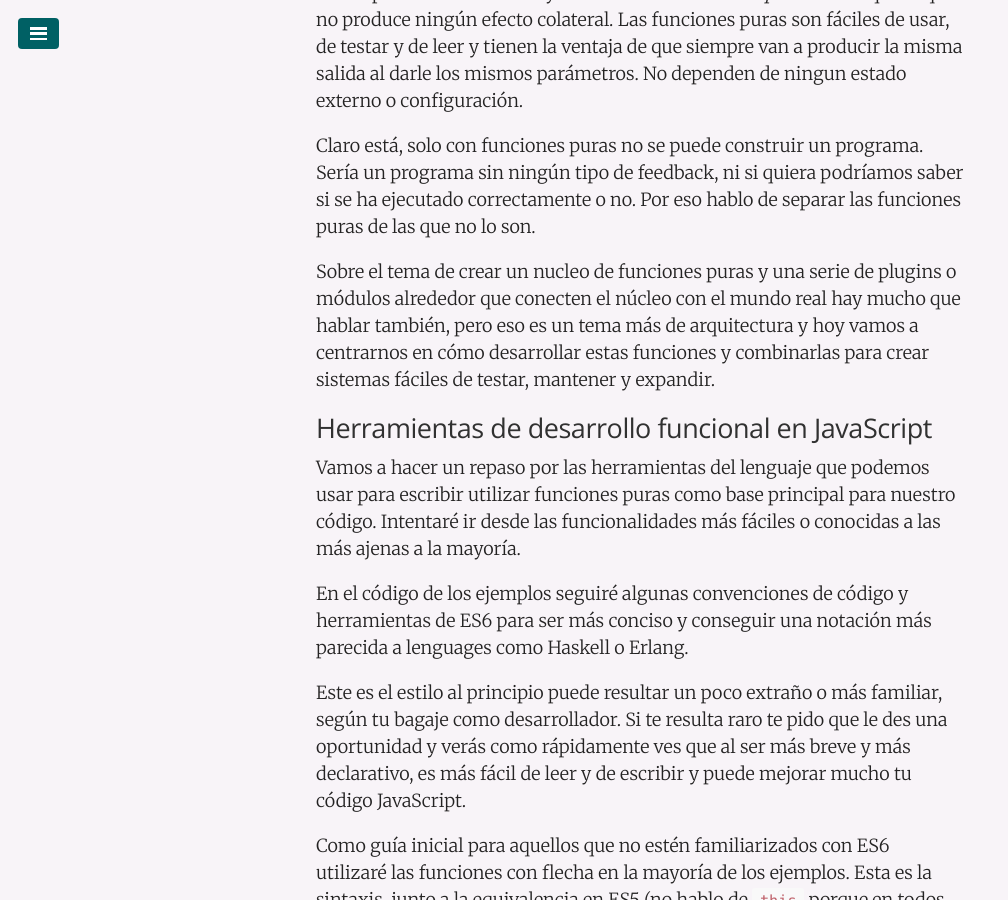
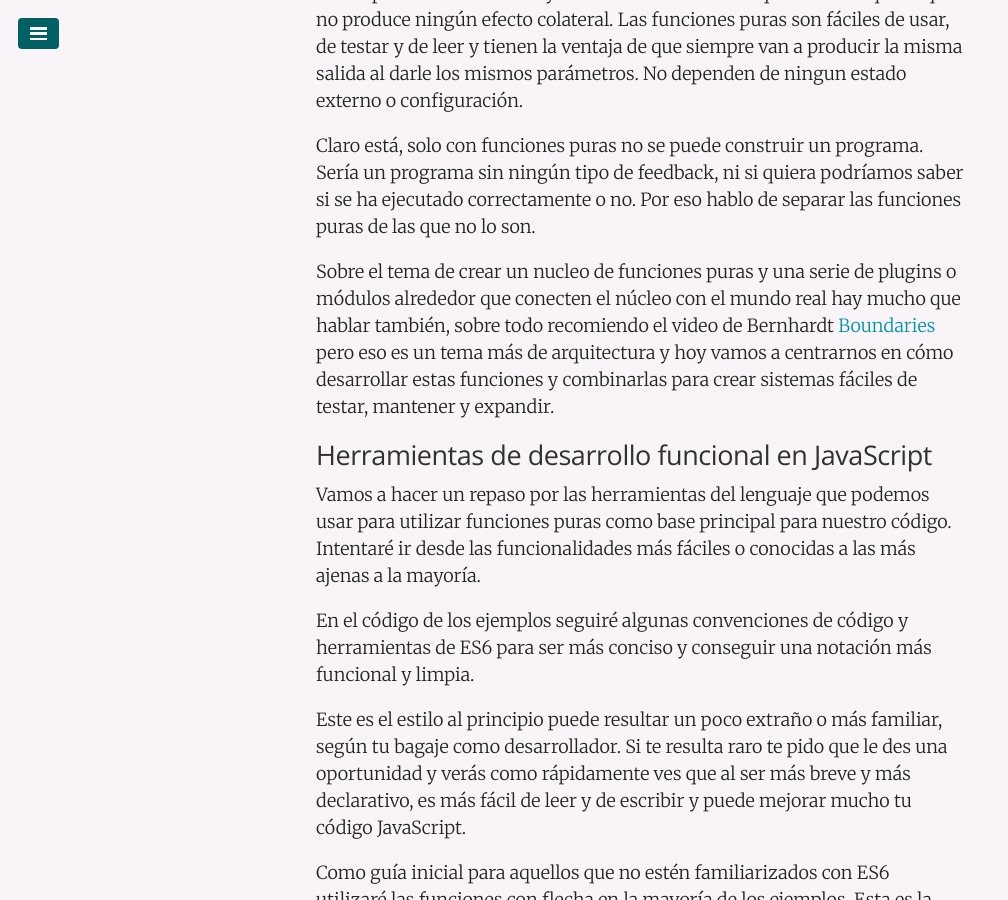
Before and after one commit to juanmirod/juanmirod.github.io, a Jekyll site: the page built from _posts/2017-06-16-introduccion-programacion-funcional-javascript.markdown, in a window 1280 px wide and 900 px high, scrolled down 2089 px. Shown: the whole window, without its empty margins (0-1008 px from the left). Built offline with Jekyll 4.4.1, drawn with Linux system fonts in a browser that asks for light colours; some of the changed text lies outside the part shown.

Commit message:
fix: typos and minor fixes

```diff
--- a/_posts/2017-06-16-introduccion-programacion-funcional-javascript.markdown
+++ b/_posts/2017-06-16-introduccion-programacion-funcional-javascript.markdown
@@ -36,13 +36,13 @@ Ahora podemos definir muy fácilmente una *Función pura* como aquella que no pr
 
 Claro está, solo con funciones puras no se puede construir un programa. Sería un programa sin ningún tipo de feedback, ni si quiera podríamos saber si se ha ejecutado correctamente o no. Por eso hablo de separar las funciones puras de las que no lo son.
 
-Sobre el tema de crear un nucleo de funciones puras y una serie de plugins o módulos alrededor que conecten el núcleo con el mundo real hay mucho que hablar también, pero eso es un tema más de arquitectura y hoy vamos a centrarnos en cómo desarrollar estas funciones y combinarlas para crear sistemas fáciles de testar, mantener y expandir.
+Sobre el tema de crear un nucleo de funciones puras y una serie de plugins o módulos alrededor que conecten el núcleo con el mundo real hay mucho que hablar también, sobre todo recomiendo el video de Bernhardt [Boundaries](https://www.destroyallsoftware.com/talks/boundaries) pero eso es un tema más de arquitectura y hoy vamos a centrarnos en cómo desarrollar estas funciones y combinarlas para crear sistemas fáciles de testar, mantener y expandir.
 
 ## Herramientas de desarrollo funcional en JavaScript
 
-Vamos a hacer un repaso por las herramientas del lenguaje que podemos usar para escribir utilizar funciones puras como base principal para nuestro código. Intentaré ir desde las funcionalidades más fáciles o conocidas a las más ajenas a la mayoría.
+Vamos a hacer un repaso por las herramientas del lenguaje que podemos usar para utilizar funciones puras como base principal para nuestro código. Intentaré ir desde las funcionalidades más fáciles o conocidas a las más ajenas a la mayoría.
 
-En el código de los ejemplos seguiré algunas convenciones de código y herramientas de ES6 para ser más conciso y conseguir una notación más parecida a lenguages como Haskell o Erlang.
+En el código de los ejemplos seguiré algunas convenciones de código y herramientas de ES6 para ser más conciso y conseguir una notación más funcional y limpia.
 
 Este es el estilo al principio puede resultar un poco extraño o más familiar, según tu bagaje como desarrollador. Si te resulta raro te pido que le des una oportunidad y verás como rápidamente ves que al ser más breve y más declarativo, es más fácil de leer y de escribir y puede mejorar mucho tu código JavaScript.
 
@@ -572,4 +572,5 @@ Ahora sí que tenemos la misma funcionalidad que arriba, y la suma sólo se ejec
 
 En este último ejemplo a aparecido una función algo curiosa: `k`. La función constante, o `k` es una función que siempre devuelve el mismo valor, y que nos sirve en este caso para poder pasarle a `either` una función en lugar de una expresión. Tal vez más adelante me aventure a mostrar otros combinators, pero si te ha llamado la atención esta función y quieres saber su origen puedes ver la [entrada en la wikipedia sobre lógica combinatoria](https://es.wikipedia.org/wiki/L%C3%B3gica_combinatoria#Ejemplos_de_combinadores).
 
+
 Este artículo está en pleno desarrollo, si te gusta este estilo de programación en Javascript vuelve pronto y seguramente encuentres nuevo contenido.
```
Also changed, not shown: other parts of _posts/2017-06-16-introduccion-programacion-funcional-javascript.markdown (+2 -2 lines).
